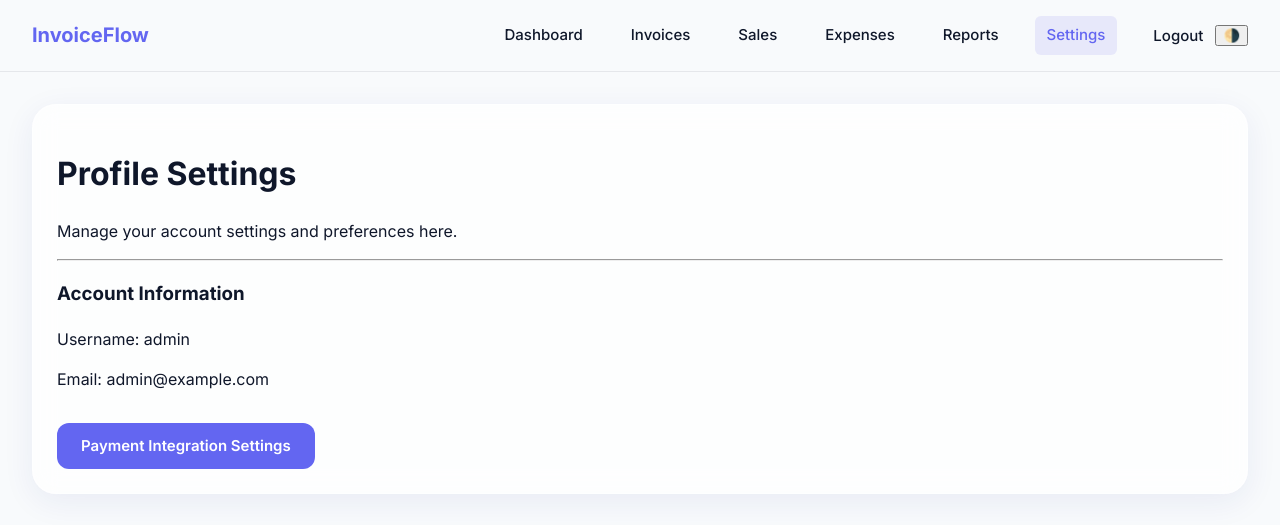
After one commit to goldenjeffempire/invoiceflow, a Django app: page /settings/profile/ in a window 1280 px wide. The commit adds this page. Shown: the top 525 px of the page. Run offline with Django 5.2, Linux system fonts and the light colour scheme; a user stored in the database is signed in.

Commit message:
Add user profile settings and navigation
Introduce a new settings application with user profile management, integrate it into the core URL routing, and update navigation links across the platform.

Replit-Commit-Author: Agent
Replit-Commit-Session-Id: 33c28fc4-4e69-43a9-94d0-43925d89a4dc
Replit-Commit-Checkpoint-Type: full_checkpoint
Replit-Commit-Event-Id: 719d95c9-5c3c-43b8-bccd-bcd03840bbc6
Replit-Commit-Screenshot-Url: https://storage.googleapis.com/screenshot-production-us-central1/ca492f1d-d912-45e8-b233-a72013d3d2a8/33c28fc4-4e69-43a9-94d0-43925d89a4dc/hbrPjHX
Replit-Helium-Checkpoint-Created: true

```diff
--- a/core/settings.py
+++ b/core/settings.py
@@ -27,10 +27,10 @@ INSTALLED_APPS = [
     "invoices",
     "payments",
     "dashboard",
-    "settings",
     "sales",
     "expenses",
     "reports",
+    "settings",
     "crispy_forms",
     "crispy_bootstrap5",
 ]
--- a/core/urls.py
+++ b/core/urls.py
@@ -29,4 +29,5 @@ urlpatterns = [
     path('sales/', include('sales.urls', namespace='sales')),
     path('expenses/', include('expenses.urls', namespace='expenses')),
     path('reports/', include('reports.urls', namespace='reports')),
+    path('settings/', include('settings.urls', namespace='settings')),
 ]
--- a/invoices/utils.py
+++ b/invoices/utils.py
@@ -25,4 +25,4 @@ def invoice_pdf_view(request, invoice_id):
         response = HttpResponse(pdf_content, content_type='application/pdf')
         response['Content-Disposition'] = f'attachment; filename="invoice_{invoice.id}.pdf"'
         return response
-    return HttpResponse(b"Error generating PDF", status=500)
+    return HttpResponse(b"Error generating PDF", status=500) # type: ignore
--- a/settings/apps.py
+++ b/settings/apps.py
@@ -2,4 +2,6 @@ from django.apps import AppConfig
 
 
 class SettingsConfig(AppConfig):
+    default_auto_field = 'django.db.models.BigAutoField'
     name = 'settings'
+    label = 'user_settings' # type: ignore
--- /dev/null
+++ b/settings/urls.py
@@ -0,0 +1,8 @@
+from django.urls import path
+from . import views
+
+app_name = 'settings'
+
+urlpatterns = [
+    path('profile/', views.profile_settings, name='profile'),
+]
--- a/settings/views.py
+++ b/settings/views.py
@@ -1,3 +1,7 @@
-from django.shortcuts import render
+from django.shortcuts import render, redirect
+from django.contrib.auth.decorators import login_required
+from django.contrib import messages
 
-# Create your views here.
+@login_required
+def profile_settings(request):
+    return render(request, 'settings/profile.html')
--- a/templates/base.html
+++ b/templates/base.html
@@ -28,7 +28,7 @@
                 <a href="{% url 'sales:sale_list' %}" class="nav-link {% if request.resolver_match.app_name == 'sales' %}active{% endif %}">Sales</a>
                 <a href="{% url 'expenses:expense_list' %}" class="nav-link {% if request.resolver_match.app_name == 'expenses' %}active{% endif %}">Expenses</a>
                 <a href="{% url 'reports:summary' %}" class="nav-link {% if request.resolver_match.app_name == 'reports' %}active{% endif %}">Reports</a>
-                <a href="{% url 'payments:payment_settings' %}" class="nav-link">Settings</a>
+                <a href="{% url 'settings:profile' %}" class="nav-link {% if request.resolver_match.app_name == 'settings' %}active{% endif %}">Settings</a>
                 <form action="{% url 'auth:logout' %}" method="POST" style="display:inline;">
                     {% csrf_token %}
                     <button type="submit" class="nav-link-btn">Logout</button>
--- /dev/null
+++ b/templates/settings/profile.html
@@ -0,0 +1,18 @@
+{% extends 'base.html' %}
+{% block content %}
+<div class="dashboard-container">
+    <div class="card glass-card">
+        <h1>Profile Settings</h1>
+        <p>Manage your account settings and preferences here.</p>
+        <hr>
+        <div class="settings-section">
+            <h3>Account Information</h3>
+            <p>Username: {{ user.username }}</p>
+            <p>Email: {{ user.email }}</p>
+        </div>
+        <div class="settings-section" style="margin-top: 2rem;">
+            <a href="{% url 'payments:payment_settings' %}" class="btn btn-primary">Payment Integration Settings</a>
+        </div>
+    </div>
+</div>
+{% endblock %}
```
